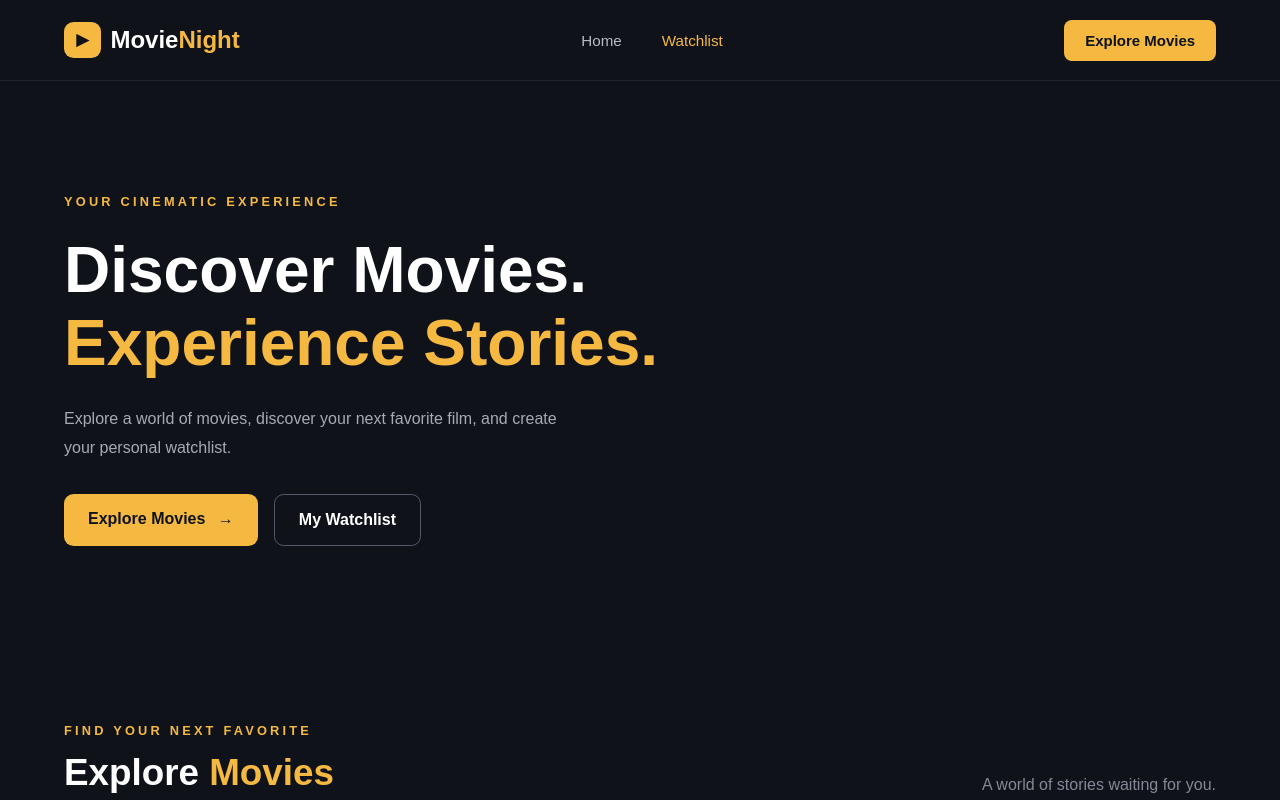
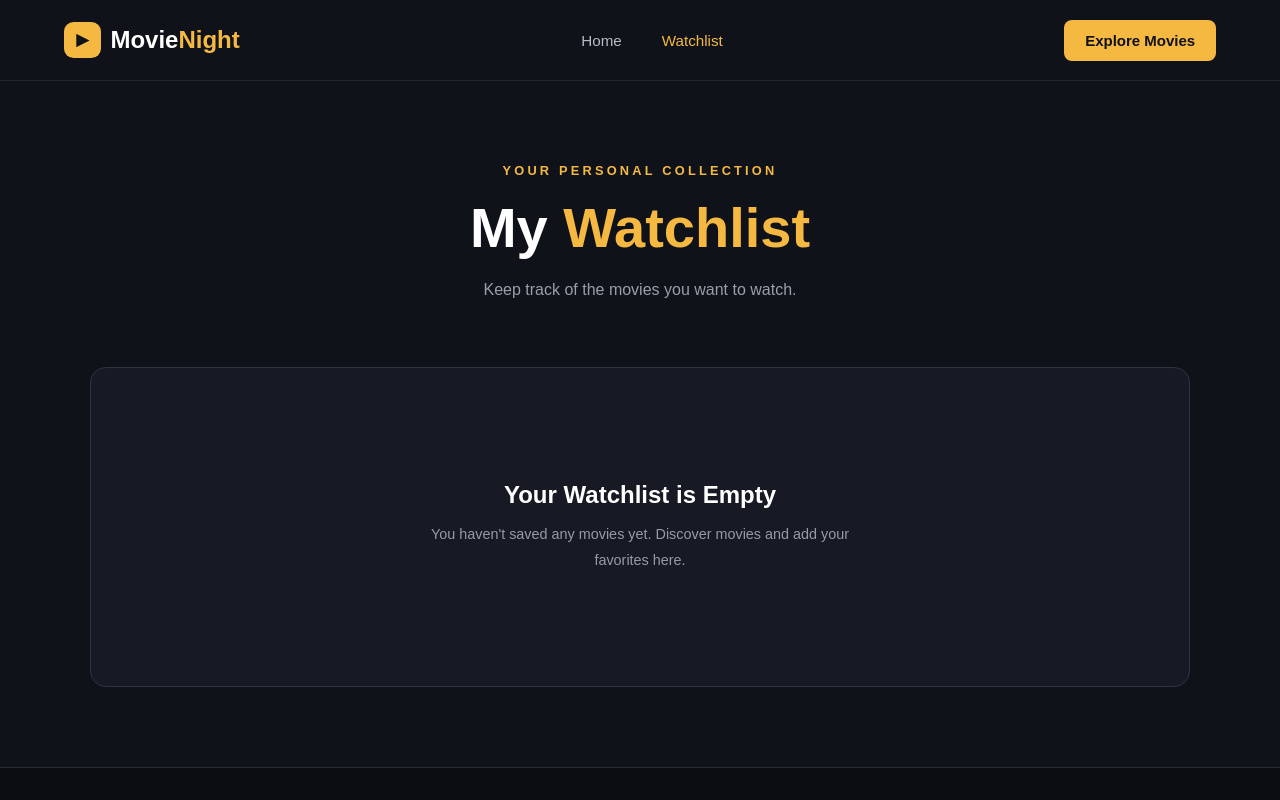
Before and after one commit to achrafbensellam/-Night-Movie-react-project, a React (Vite) app: page /watchlist in a window 1280 px wide. Shown: the top 800 px of the page. Built offline with nearby package versions, Linux system fonts and the light colour scheme.

Commit message:
feat: build Watchlist page with empty state design

```diff
--- a/src/App.jsx
+++ b/src/App.jsx
@@ -1,16 +1,19 @@
 /** ============================ start besmillah ================================*/
-// import { Routes, Route } from 'react-router-dom';
+import { Routes, Route } from 'react-router-dom';
 import Header from './layouts/Header.jsx';
 import Footer from './layouts/Footer.jsx';
 import Home from './pages/Home/Home.jsx';
-// import Watchlist from './pages/WatchList/watchlist.jsx';
+import Watchlist from './pages/WatchList/watchlist.jsx';
 import './App.css';
 
 function App() {
   return (
     <div className="app">
       <Header />
-      <Home />
+      <Routes>
+        <Route path="/" element={<Home />} />
+        <Route path="/watchlist" element={<Watchlist />} />
+      </Routes>
       <Footer />
     </div>
   );
--- a/src/pages/WatchList/watchlist.css
+++ b/src/pages/WatchList/watchlist.css
@@ -0,0 +1,69 @@
+.watchlist-page {
+  min-height: 75vh;
+  background: #10121a;
+  color: white;
+  padding: 5rem 5%;
+}
+
+.watchlist-header {
+  text-align: center;
+  margin-bottom: 4rem;
+}
+
+.watchlist-header h1 {
+  font-size: clamp(2.5rem, 5vw, 3.5rem);
+  margin: 1rem 0;
+}
+
+.watchlist-header h1 span {
+  color: #f5b942;
+}
+
+.watchlist-header p {
+  color: #9a9daa;
+  line-height: 1.7;
+}
+
+.watchlist-content {
+  max-width: 1100px;
+  margin: auto;
+}
+
+.empty-watchlist {
+  min-height: 20rem;
+  border: 1px solid #303440;
+  border-radius: 1rem;
+  background: #171a24;
+  display: flex;
+  flex-direction: column;
+  align-items: center;
+  justify-content: center;
+  text-align: center;
+  padding: 2rem;
+}
+
+
+.empty-watchlist h2 {
+  font-size: 1.5rem;
+  margin-bottom: 0.8rem;
+}
+
+.empty-watchlist p {
+  max-width: 28rem;
+  color: #969aa8;
+  line-height: 1.8;
+  font-size: 0.9rem;
+}
+
+/* !Responsive */
+@media (max-width: 600px) {
+
+  .watchlist-page {
+    padding: 3rem 5%;
+  }
+
+  .empty-watchlist {
+    padding: 1.5rem;
+  }
+
+}
--- a/src/pages/WatchList/watchlist.jsx
+++ b/src/pages/WatchList/watchlist.jsx
@@ -0,0 +1,25 @@
+import './watchlist.css';
+function Watchlist() {
+  return (
+    <main className="watchlist-page">
+
+      <section className="watchlist-header">
+        <span className="section-label">YOUR PERSONAL COLLECTION</span>
+        <h1>My <span>Watchlist</span></h1>
+        <p>Keep track of the movies you want to watch.</p>
+      </section>
+
+      <section className="watchlist-content">
+
+        {/* walid display  */}
+        <div className="empty-watchlist">
+
+          <h2>Your Watchlist is Empty</h2>
+          <p>You haven't saved any movies yet. Discover movies and add your favorites here.</p>
+        </div>
+      </section>
+    </main>
+  );
+}
+
+export default Watchlist;
```
